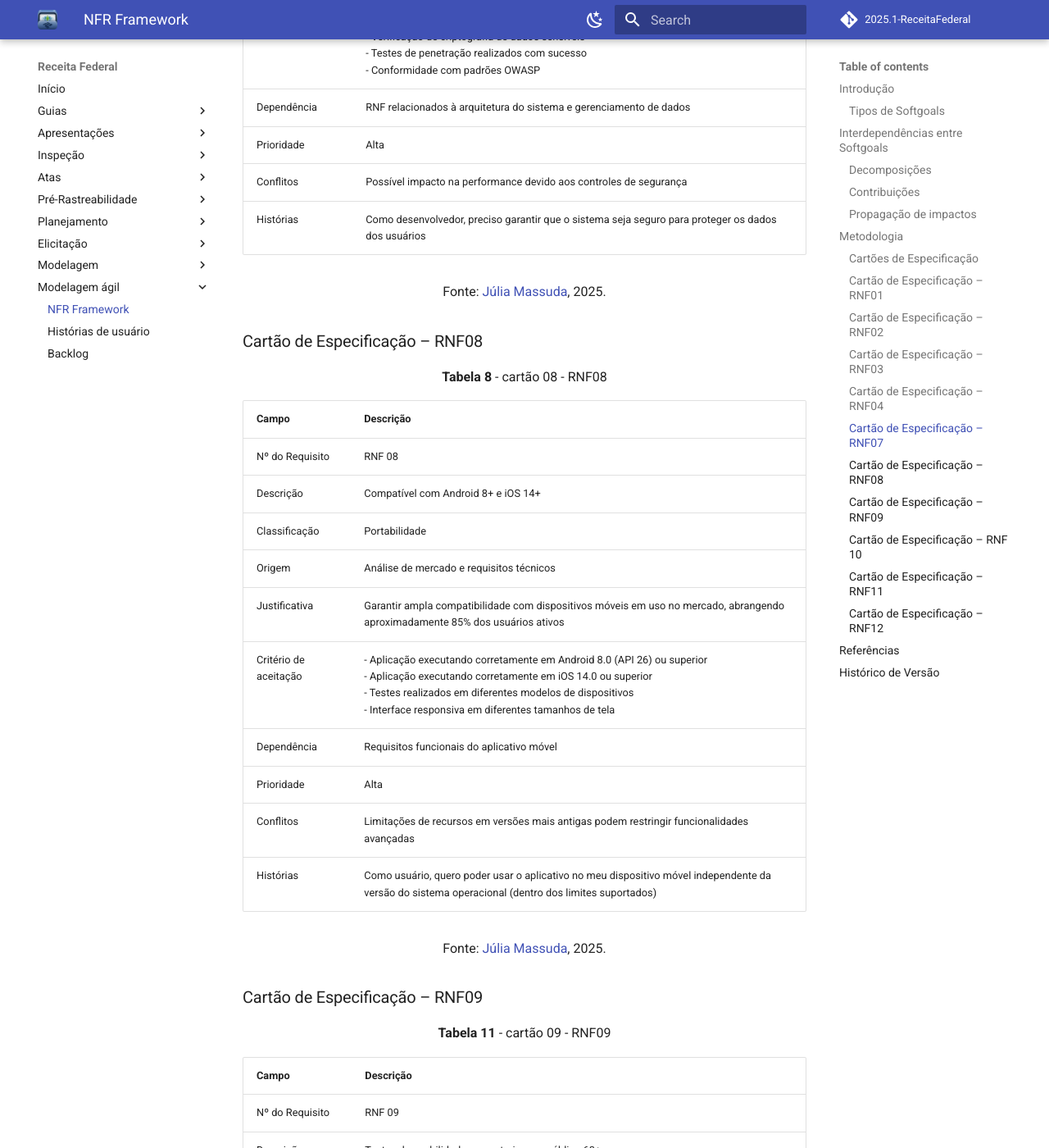
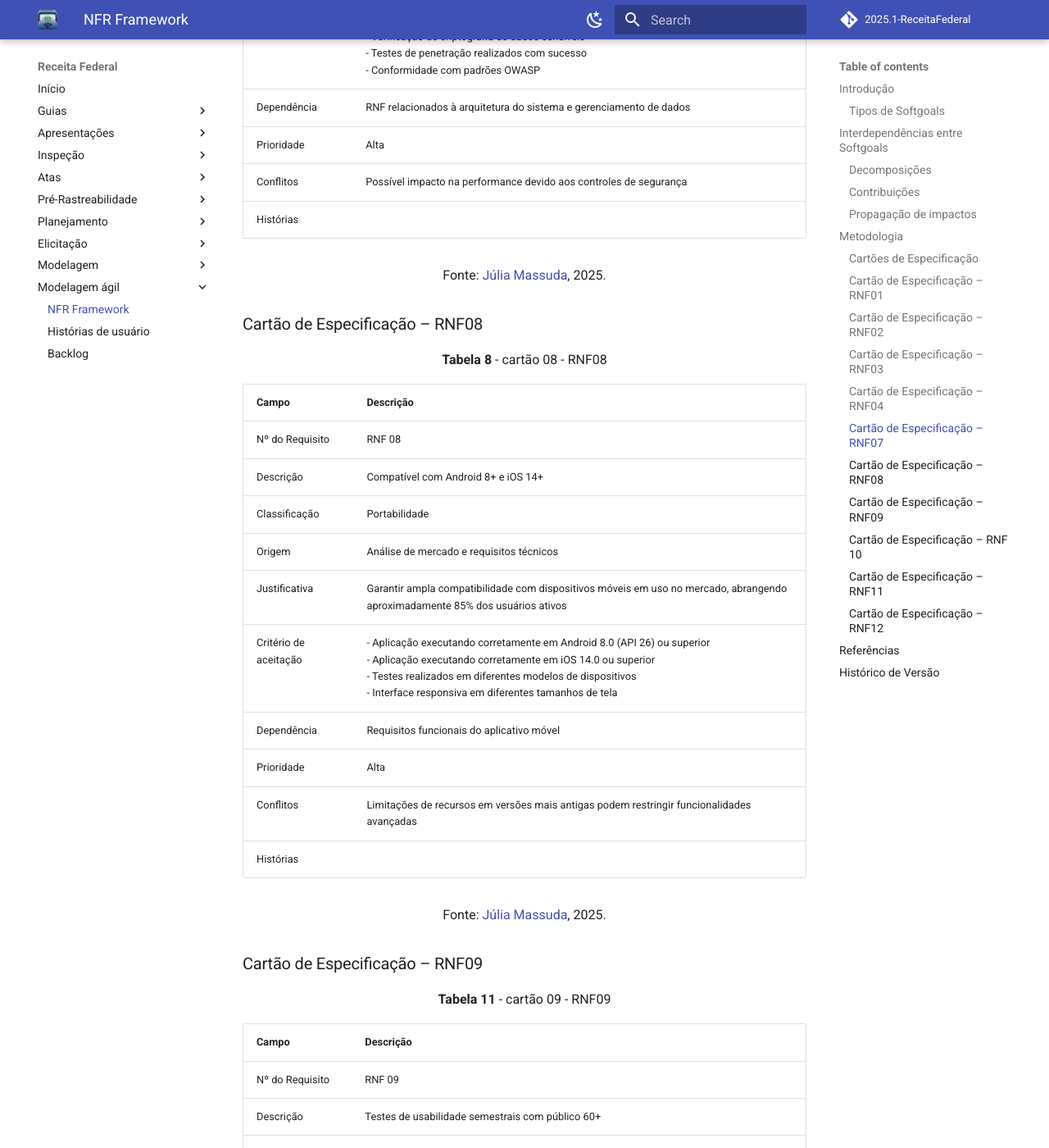
Before and after one commit to Requisitos-de-Software/2025.1-Meu-INSS, an MkDocs documentation site: the page built from docs/modelagem-agil/nfr-framework.md, in a window 1280 px wide and 1400 px high, scrolled down 8965 px. Shown: the whole window at 82% size. Built offline with MkDocs 1.6.1 and Material for MkDocs 9.7.7, drawn with Linux system fonts in a browser that asks for light colours; comment, search, counter and statistics services are not loaded; some of the changed text lies outside the part shown.

Commit message:
corrigindo erros

```diff
--- a/docs/modelagem-agil/nfr-framework.md
+++ b/docs/modelagem-agil/nfr-framework.md
@@ -235,7 +235,7 @@ Para facilitar o registro e o rastreamento das decisões de projeto, foram utili
 | Dependência        | RNF relacionados à arquitetura do sistema e gerenciamento de dados       |
 | Prioridade         | Alta                                                                      |
 | Conflitos          | Possível impacto na performance devido aos controles de segurança        |
-| Histórias          | Como desenvolvedor, preciso garantir que o sistema seja seguro para proteger os dados dos usuários |
+| Histórias          | |
 
 <font size="3"><p style="text-align: center">Fonte: [Júlia Massuda](https://github.com/JuliaReis18), 2025.</p></font>
 
@@ -254,7 +254,7 @@ Para facilitar o registro e o rastreamento das decisões de projeto, foram utili
 | Dependência        | Requisitos funcionais do aplicativo móvel                                |
 | Prioridade         | Alta                                                                      |
 | Conflitos          | Limitações de recursos em versões mais antigas podem restringir funcionalidades avançadas |
-| Histórias          | Como usuário, quero poder usar o aplicativo no meu dispositivo móvel independente da versão do sistema operacional (dentro dos limites suportados) |
+| Histórias          | |
 
 <font size="3"><p style="text-align: center">Fonte: [Júlia Massuda](https://github.com/JuliaReis18), 2025.</p></font>
 
@@ -277,7 +277,7 @@ Para facilitar o registro e o rastreamento das decisões de projeto, foram utili
 | Conflitos          | Possível conflito com design moderno que pode não ser familiar ao público idoso |
 | Histórias          |  |
 
-<p style="text-align: center">Fonte: [João Pedro](https://github.com/JpRodrigues2), 2025.</p>
+<font size="3"><p style="text-align: center">Fonte: [João Pedro](https://github.com/JpRodrigues2), 2025.</p></font>
 
 
 ### Cartão de Especificação – RNF 10
@@ -297,7 +297,7 @@ Para facilitar o registro e o rastreamento das decisões de projeto, foram utili
 | Conflitos          | Funcionalidades complexas podem exigir mais tempo de processamento       |
 | Histórias          |  |
 
-<p style="text-align: center">Fonte: [João Pedro](https://github.com/JpRodrigues2), 2025.</p>
+<font size="3"><p style="text-align: center">Fonte: [João Pedro](https://github.com/JpRodrigues2), 2025.</p></font>
 
 ### Cartão de Especificação – RNF11
 
@@ -334,7 +334,7 @@ Para facilitar o registro e o rastreamento das decisões de projeto, foram utili
 | Dependência         | RNF2 (Conteúdo educativo para iniciantes)                                 |
 | Prioridade          | Alta                                                                       |
 | Conflitos           | Nenhum identificado                                                        |
-| Histórias           | Como contribuinte iniciante, quero entender os textos do app com facilidade, sem precisar de ajuda externa |
+| Histórias           |  |
 
 <font size="3"><p style="text-align: center">Fonte: [Marco Marques](https://github.com/marcomarquesdc), 2025.</p></font>
 
```
Also changed, not shown: other parts of docs/modelagem-agil/nfr-framework.md (+1 -1 lines).
